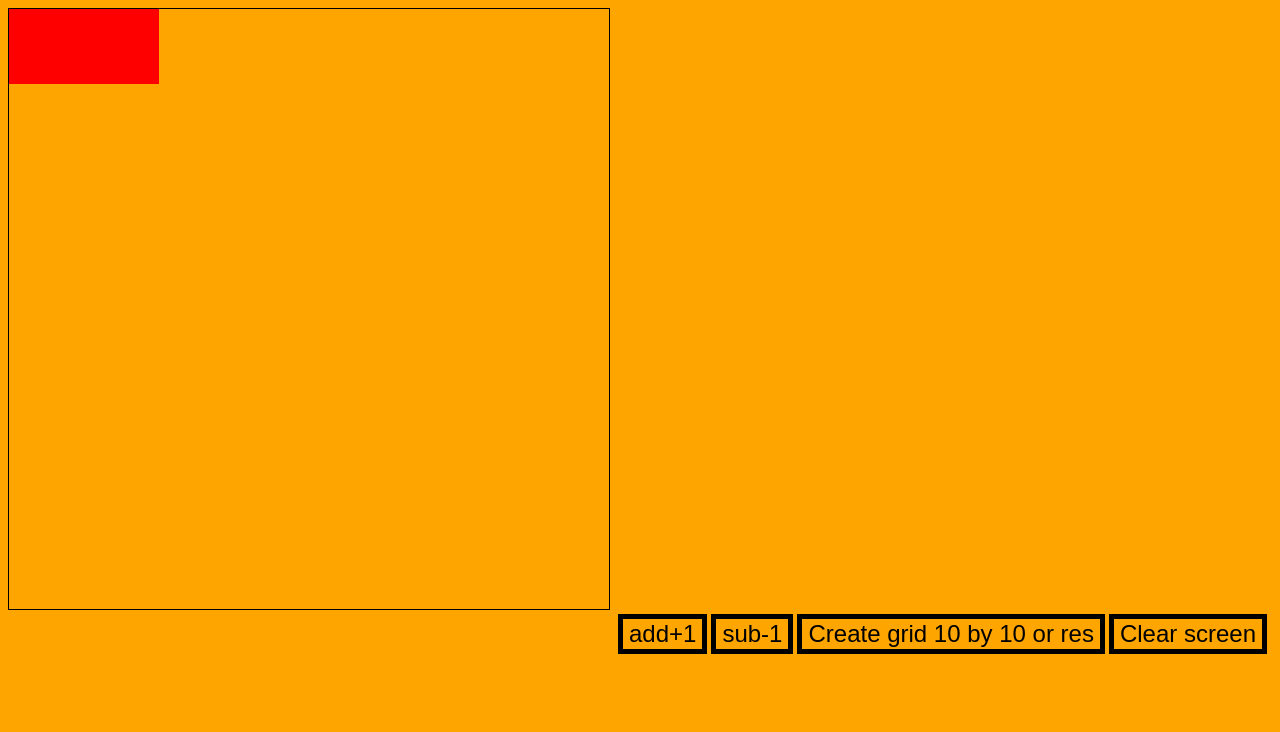
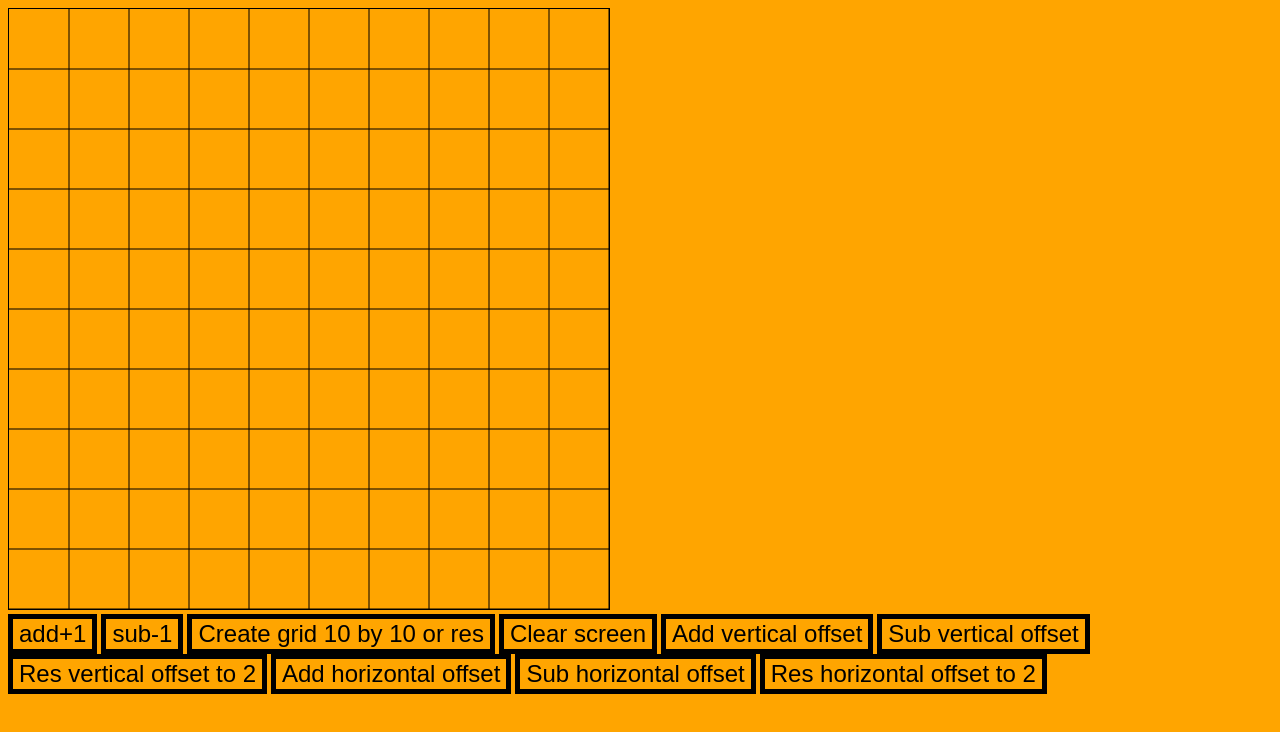
Before and after one commit to DieRheingold/Raikiri-san, a plain HTML site: page index.html in a window 1280 px wide. Both pictures are taken after a click on the button "Create grid 10 by 10 or res". Drawn offline with Linux system fonts and the light colour scheme.

Commit message:
fuck yeah

```diff
--- /dev/null
+++ b/appear.css
@@ -0,0 +1,63 @@
+button {
+            text-align: center;
+            color: rgb(0, 0, 0);
+            background-color: orange;
+            border:5px solid #000000;
+            font-size: 24px;
+            }
+
+            body {
+            background-color: orange;
+            }
+
+            input[type="range"] {
+            -webkit-appearance: none;
+            appearance: none;
+            background: transparent;
+            cursor: pointer;
+            width: 15rem;
+            }
+
+            /* Removes default focus */
+            input[type="range"]:focus {
+            outline: none;
+            }
+
+            /***** Chrome, Safari, Opera and Edge Chromium styles *****/
+            /* slider track */
+            input[type="range"]::-webkit-slider-runnable-track {
+            background-color: black;
+            border-radius: 0.5rem;
+            height: 0.5rem;
+            }
+
+            /* slider thumb */
+            input[type="range"]::-webkit-slider-thumb {
+            -webkit-appearance: none; /* Override default look */
+            appearance: none;
+            margin-top: -12px; /* Centers thumb on the track */
+
+            /*custom styles*/
+            background-color: black;
+            height: 2rem;
+            width: 1rem;
+            }
+
+            /******** Firefox styles ********/
+            /* slider track */
+            input[type="range"]::-moz-range-track {
+            background-color: black;
+            border-radius: 0.5rem;
+            height: 0.5rem;
+            }
+
+            /* slider thumb */
+            input[type="range"]::-moz-range-thumb {
+            border: none; /*Removes extra border that FF applies*/
+            border-radius: 0; /*Removes default border-radius that FF applies*/
+
+            /*custom styles*/
+            background-color: black;
+            height: 2rem;
+            width: 1rem;
+            }
--- a/gridGen.js
+++ b/gridGen.js
@@ -1,5 +1,103 @@
             const canvas = document.getElementById("myCanvas");
             const ctx = canvas.getContext("2d");
-            let count = 10;
-            ctx.fillStyle = "red";
-            ctx.fillRect(0, 0, 150, 75);
+            let count = 10; // This value is for grid drawing function
+            let sqCount = 10; // This value is for square drawing function, quantity of squares
+            let offsetSq = 2;
+            let offsetSq2 = 2;
+            genSquare();
+
+
+
+            function addVerticalOffset(){
+                ctx.clearRect(0, 0, 600, 600);
+
+                offsetSq = ((offsetSq * 10) + 1) / 10;
+                genSquare();
+                console.log(offsetSq);
+
+            }
+
+            function subVerticalOffset(){
+                ctx.clearRect(0, 0, 600, 600);
+                offsetSq = ((offsetSq * 10) - 1) / 10;
+                genSquare();
+            }
+
+            function resVerticalOffset(){
+                ctx.clearRect(0, 0, 600, 600);
+                offsetSq = 2;
+                genSquare();
+            }
+
+            function addHorizontalOffset(){
+                ctx.clearRect(0, 0, 600, 600);
+                offsetSq2 = ((offsetSq2 * 10) + 1) / 10;
+                genSquare();
+            }
+
+            function subHorizontalOffset(){
+                ctx.clearRect(0, 0, 600, 600);
+                offsetSq2 = ((offsetSq2 * 10) - 1) / 10;
+                genSquare();
+            }
+
+            function resVerticalOffset(){
+                ctx.clearRect(0, 0, 600, 600);
+                offsetSq2 = 2;
+                genSquare();
+            }
+
+
+
+            function genSquare(){
+                const fullSize = 600; // width and height of canvas element
+                let sc = sqCount;
+                let osc = offsetSq;
+                let osc2 = offsetSq2;
+                let multSq = 10;
+
+                for (sc; sc > 1; sc --) {
+
+                    ctx.beginPath();
+                    ctx.rect(multSq, multSq, fullSize - multSq*osc, fullSize - multSq*osc2); // By changing the multiplier it is possible to offset squares to corner
+                    ctx.stroke();
+
+                    multSq = multSq + sc;
+
+                }
+            }
+
+            function addSq(){ctx.clearRect(0, 0, 600, 600);
+                             count = count + 1;
+                             drawGridset();}
+
+            function subSq(){ctx.clearRect(0, 0, 600, 600);
+                             count = count - 1;
+                             drawGridset();}
+
+            function resSq(){ctx.clearRect(0, 0, 600, 600);
+                             count = 10;
+                             drawGridset();}
+
+            function clscr(){ctx.clearRect(0,0,600,600);}
+
+            function drawGridset(){
+
+                let divider, divider2, gridCount;
+                gridCount = count;
+                divider = 600/gridCount;
+                divider2 = 600/gridCount;
+                for (gridCount; gridCount >= 0; gridCount--) {
+                    ctx.beginPath();
+                    ctx.moveTo(divider, 0);
+                    ctx.lineTo(divider, 600);
+                    ctx.stroke();
+                    ctx.beginPath();
+                    ctx.moveTo(0, divider);
+                    ctx.lineTo(600, divider);
+                    ctx.stroke();
+                    divider = divider + divider2;
+
+                }
+
+            }
--- a/index.html
+++ b/index.html
@@ -13,22 +13,96 @@
             border:5px solid #000000;
             font-size: 24px;
             }
+
             body {
             background-color: orange;
+            }
 
+            input[type="range"] {
+            -webkit-appearance: none;
+            appearance: none;
+            background: transparent;
+            cursor: pointer;
+            width: 15rem;
             }
+
+            /* Removes default focus */
+            input[type="range"]:focus {
+            outline: none;
+            }
+
+            /***** Chrome, Safari, Opera and Edge Chromium styles *****/
+            /* slider track */
+            input[type="range"]::-webkit-slider-runnable-track {
+            background-color: black;
+            border-radius: 0.5rem;
+            height: 0.5rem;
+            }
+
+            /* slider thumb */
+            input[type="range"]::-webkit-slider-thumb {
+            -webkit-appearance: none; /* Override default look */
+            appearance: none;
+            margin-top: -12px; /* Centers thumb on the track */
+
+            /*custom styles*/
+            background-color: black;
+            height: 2rem;
+            width: 1rem;
+            }
+
+            /******** Firefox styles ********/
+            /* slider track */
+            input[type="range"]::-moz-range-track {
+            background-color: black;
+            border-radius: 0.5rem;
+            height: 0.5rem;
+            }
+
+            /* slider thumb */
+            input[type="range"]::-moz-range-thumb {
+            border: none; /*Removes extra border that FF applies*/
+            border-radius: 0; /*Removes default border-radius that FF applies*/
+
+            /*custom styles*/
+            background-color: black;
+            height: 2rem;
+            width: 1rem;
+            }
+
+
         </style>
     </head>
     <body>
          <canvas id="myCanvas" width="600" height="600" style="border:1px solid #000000;"></canvas>
 
          <!-- These buttons change grid count (gridGen.js) -->
-         <div id="gridControl" style="margin-left: 610px; margin-right: 0; margin-top: 0;">
+         <div id="gridControl" style="justify-content: right; align-items: right;">
             <button onclick="addSq()">add+1</button>
             <button onclick="subSq()">sub-1</button>
             <button onclick="resSq()">Create grid 10 by 10 or res</button>
             <button onclick="clscr()">Clear screen</button>
+            <button onclick="addVerticalOffset()">Add vertical offset</button>
+            <button onclick="subVerticalOffset()">Sub vertical offset</button>
+            <button onclick="resVerticalOffset()">Res vertical offset to 2</button>
+            <button onclick="addHorizontalOffset()">Add horizontal offset</button>
+            <button onclick="subHorizontalOffset()">Sub horizontal offset</button>
+            <button onclick="resVerticalOffset()">Res horizontal offset to 2</button>
+
         </div>
+
+        <!--<div>
+            <input type="range" id="verticalAl" name="verticalAl"
+            value="2" min="1" max="2" step="0.1">
+                <label for="verticalAl">Vertical align</label>
+
+            </input>
+            <input type="range" id="verticalAl2" name="verticalAl2"
+            value="2" min="1" max="2" step="0.1">
+                <label for="verticalAl2">Horizontal align</label>
+
+            </input>
+        </div>-->
 
 
          <script src="gridGen.js"></script>
```
